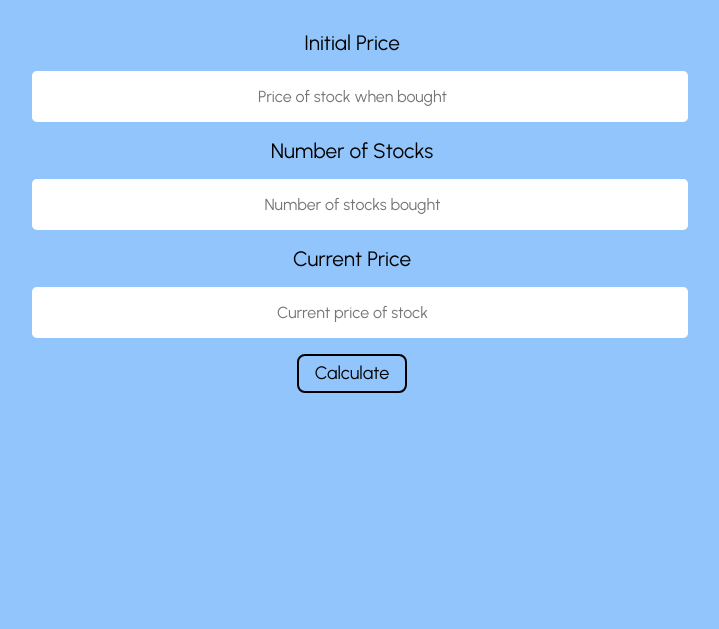
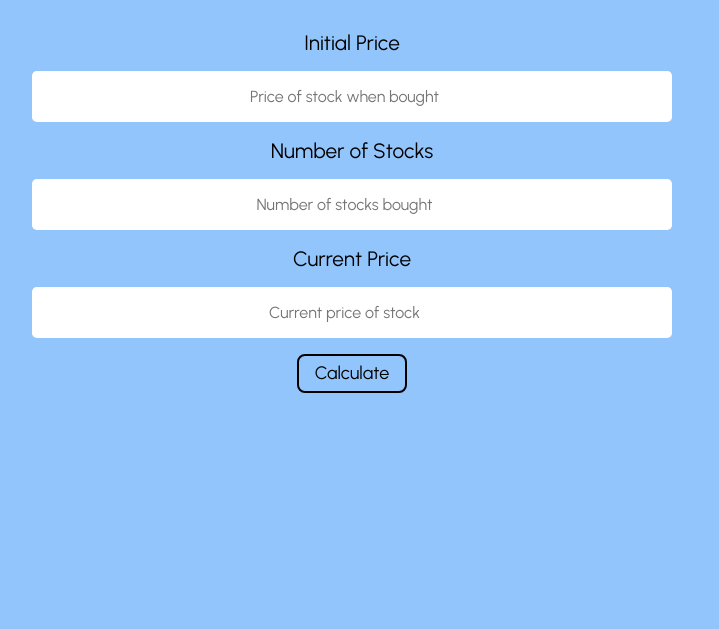
Before and after one commit to ashutosh-kumar2/stocks-profit-loss-calculator, a plain HTML site: page index.html in a window 1280 px wide. Shown: the part 72-701 px from the top of the page, without its empty margins (288-1007 px from the left). Drawn offline with Linux system fonts and the light colour scheme.

Commit message:
Update style.css

```diff
--- a/style.css
+++ b/style.css
@@ -9,7 +9,6 @@
     background-color: var(--background-dark);
     color: var(--black);
     height: 100%;
-    overflow-x: hidden;
   }
 
   body{
@@ -36,6 +35,7 @@
     display: block;
     width: 100%;
     text-align: center;
+    box-sizing: border-box;
   }
 
   label {
```
